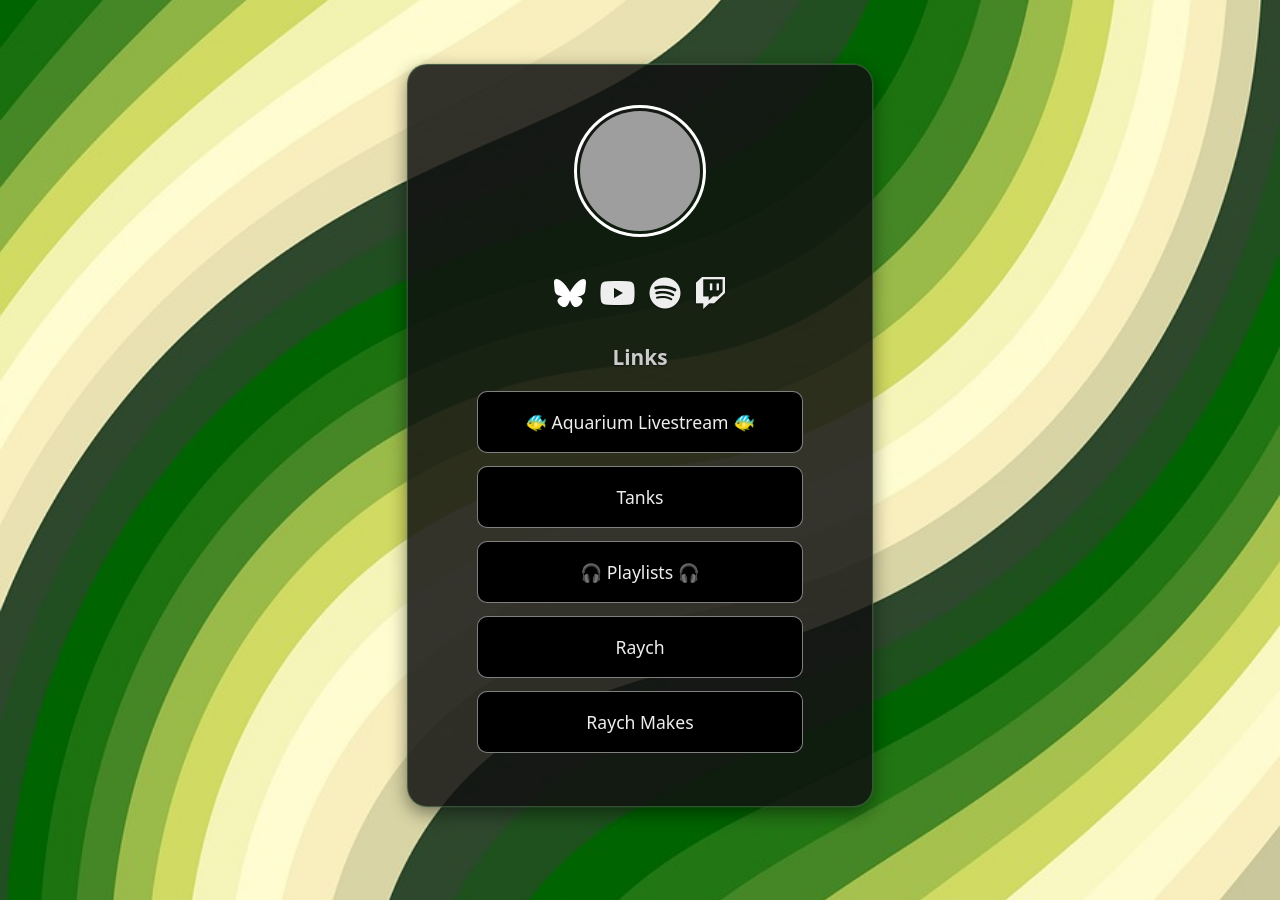
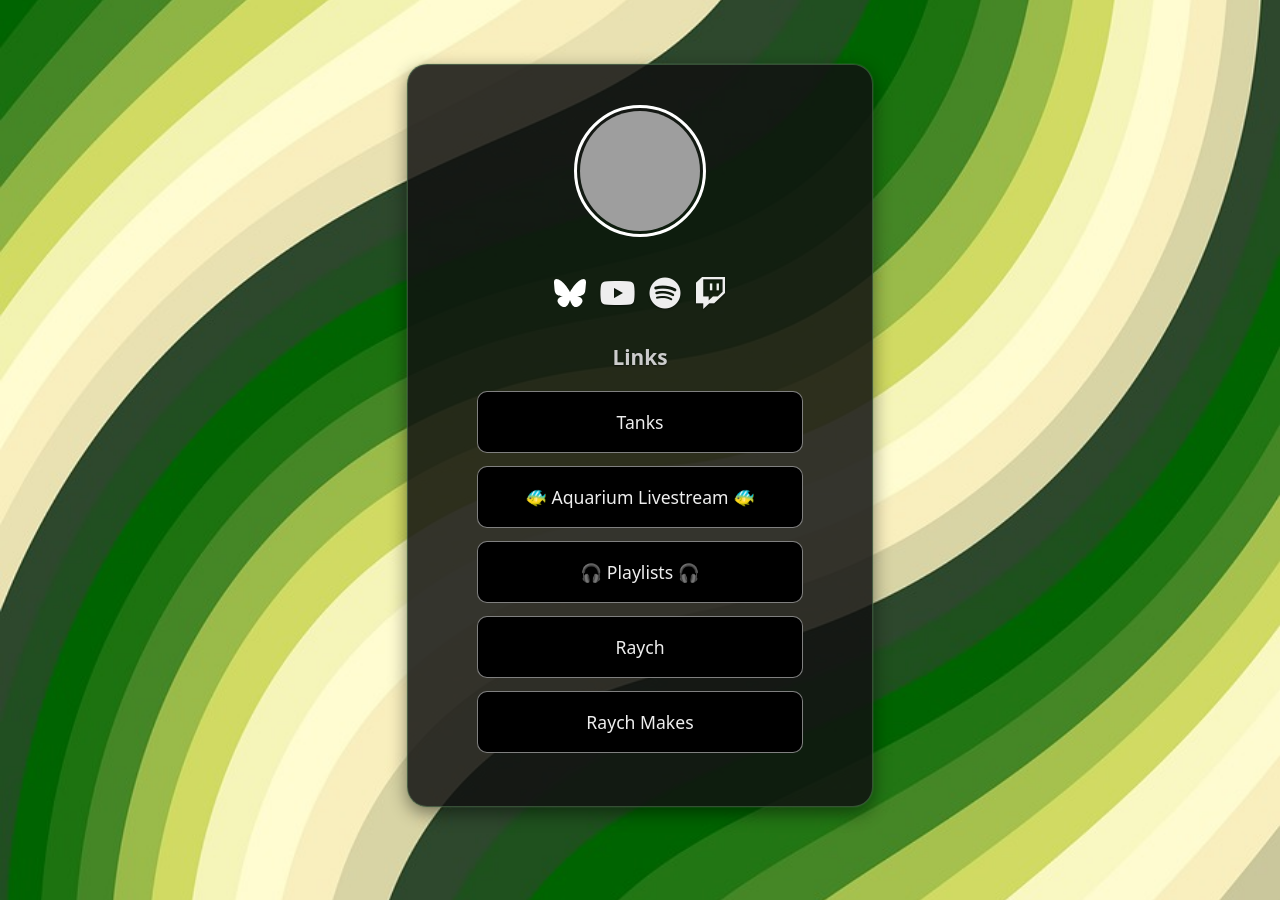
Before and after one commit to rachelsprague/turtles.raych.com, a Jekyll site: the page built from index.md, in a window 1280 px wide. Built offline with Jekyll 4.4.1, drawn with Linux system fonts in a browser that asks for light colours; grey boxes are pictures that could not be loaded.

```diff
--- a/index.md
+++ b/index.md
@@ -27,8 +27,8 @@ body_class: turtles-page
 
   <!-- Links Section -->
   <h2>Links</h2>
+  <a href="/tanks" rel="noopener">Tanks</a>
   <a href="https://www.twitch.tv/raych_com" target="_blank" rel="noopener">🐠 Aquarium Livestream 🐠</a>
-  <a href="/tanks" rel="noopener">Tanks</a>
   <a href="https://open.spotify.com/user/31ekhjd5x5qoyln7zo4zkv4tneay" target="_blank" rel="noopener">🎧 Playlists 🎧</a>
   <a class="btn btn--primary btn--large btn--block" href="/" target="_blank" rel="noopener">Raych</a>
   <a class="btn btn--primary btn--large btn--block" href="http://www.raych.com/makes/" target="_blank" rel="noopener">Raych Makes</a>
```
